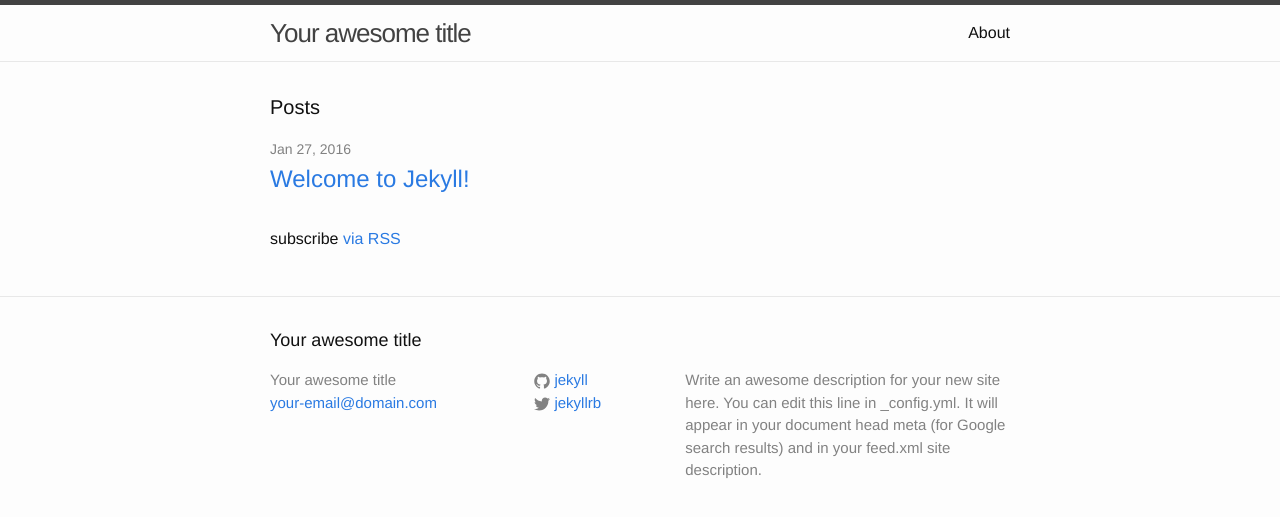
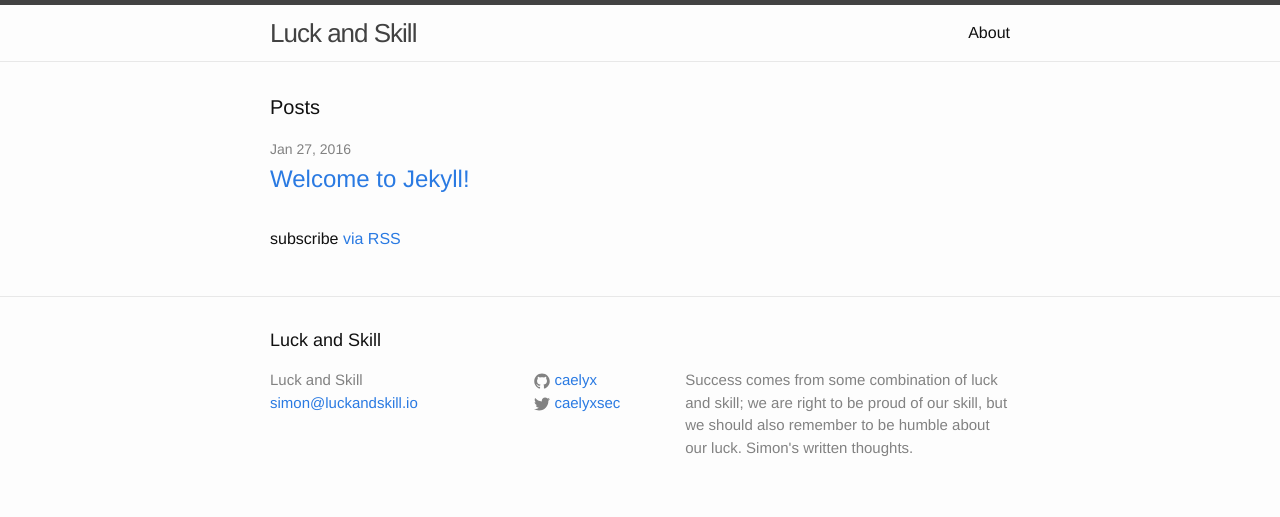
Before and after one commit to caelyx/caelyx.github.io, a Jekyll site: the page built from index.html, in a window 1280 px wide. Shown: the top 517 px of the page. Built offline with Jekyll 4.4.1, drawn with Linux system fonts in a browser that asks for light colours; the list of posts is cut into pages by our own code.

Commit message:
Updated configuration.

```diff
--- a/_config.yml
+++ b/_config.yml
@@ -6,16 +6,20 @@
 # 'jekyll serve'. If you change this file, please restart the server process.
 
 # Site settings
-title: Your awesome title
-email: your-email@domain.com
+title: Luck and Skill
+author: Simon Brown
+email: simon@luckandskill.io
 description: > # this means to ignore newlines until "baseurl:"
-  Write an awesome description for your new site here. You can edit this
-  line in _config.yml. It will appear in your document head meta (for
-  Google search results) and in your feed.xml site description.
+  Success comes from some combination of luck and skill; we are right to be
+  proud of our skill, but we should also remember to be humble about our luck.
+  Simon's written thoughts.
 baseurl: "" # the subpath of your site, e.g. /blog
-url: "http://yourdomain.com" # the base hostname & protocol for your site
-twitter_username: jekyllrb
-github_username:  jekyll
+url: "http://www.luckandskill.io" # the base hostname & protocol for your site
+twitter_username: caelyxsec
+github_username:  caelyx
+paginate: 5
 
 # Build settings
 markdown: kramdown
+
+timezone: Australia/Sydney
```
Also changed, not shown: Gemfile (added, +10 -0 lines).
